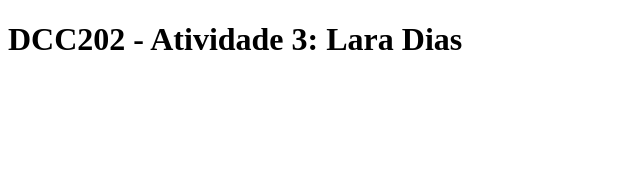
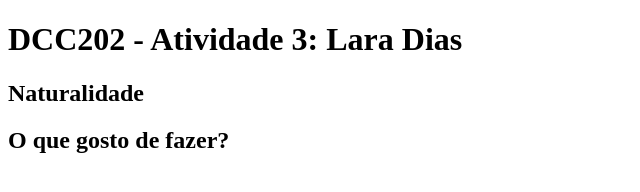
Before and after one commit to ufjf-dcc202/ufjf-dcc202-2023-3-a-atv3-Lara-Dias, a website: page index.html in a window 1280 px wide. Shown: the whole page, without its empty margins (0-640 px from the left). Drawn offline with Linux system fonts and the light colour scheme.

Commit message:
Cria seção com título

```diff
--- a/index.html
+++ b/index.html
@@ -10,6 +10,16 @@
         <h1>
             DCC202 - Atividade 3: Lara Dias
         </h1>
+        <section>
+            <h2>
+                Naturalidade
+            </h2>
+        </section>
+        <section>
+            <h2>
+                    O que gosto de fazer?
+            </h2>
+        </section>
     </main>
 </body>
 </html>
```
